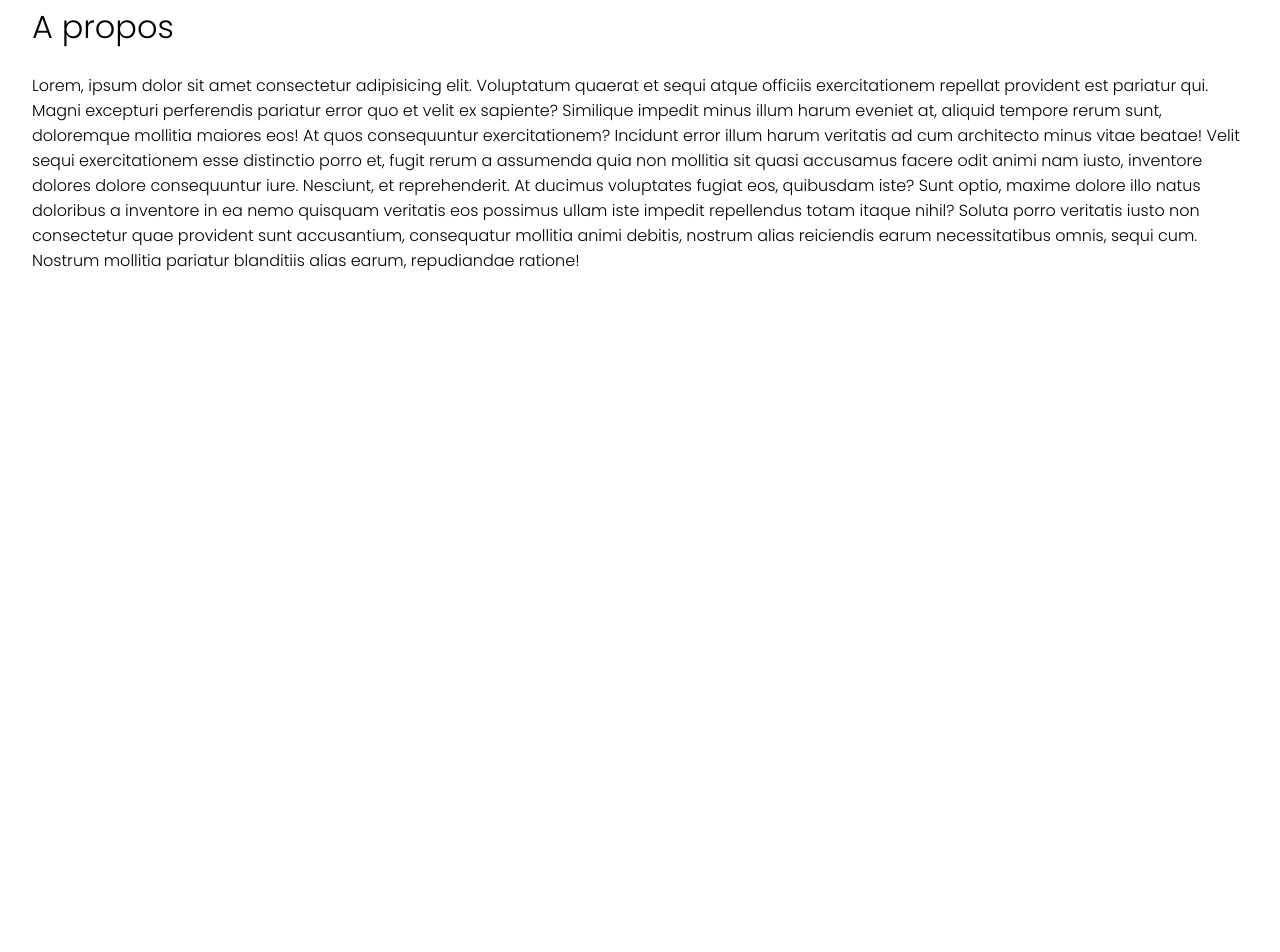
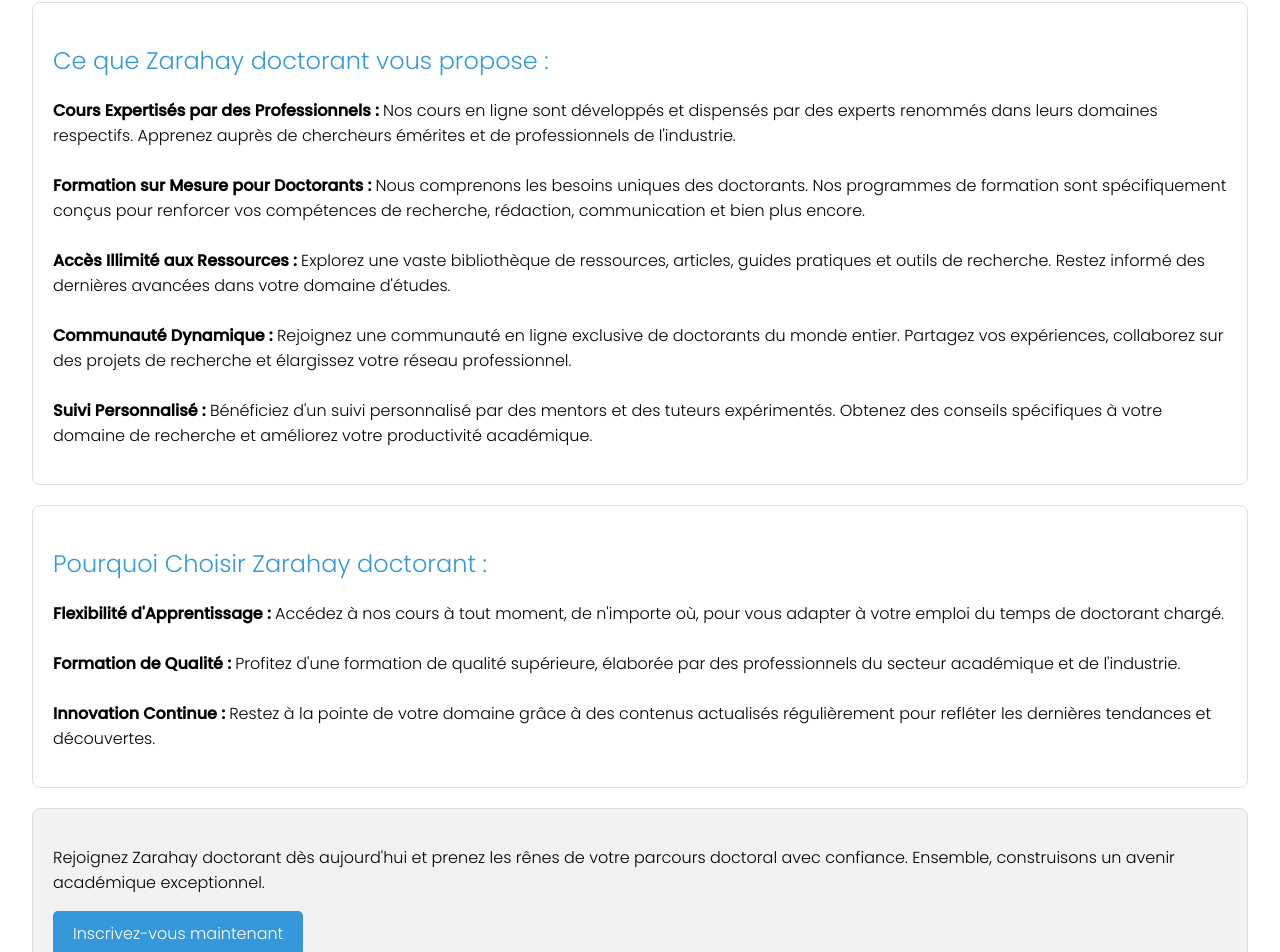
Before and after one commit to Tsiory15/Zarahay_doctorant, a React (Create React App) app in the folder frontend/: page / in a window 1280 px wide. Shown: the part 926-1878 px from the top of the page. Before the commit the page ends 1247 px from the top, so only its background shows below. Built offline with nearby package versions, Linux system fonts and the light colour scheme; no server answers.

Commit message:
adjust expiration

```diff
--- a/frontend/package.json
+++ b/frontend/package.json
@@ -3,6 +3,7 @@
   "version": "0.1.0",
   "private": true,
   "dependencies": {
+    "@emailjs/browser": "^3.12.1",
     "@testing-library/jest-dom": "^5.17.0",
     "@testing-library/react": "^13.4.0",
     "@testing-library/user-event": "^13.5.0",
@@ -11,9 +12,11 @@
     "bootstrap": "^5.3.2",
     "flv.js": "^1.6.2",
     "js-cookie": "^3.0.5",
+    "ms": "^2.1.3",
     "react": "^18.2.0",
     "react-bootstrap": "^2.9.0",
     "react-dom": "^18.2.0",
+    "react-hook-form": "^7.49.3",
     "react-icons": "^4.11.0",
     "react-live": "^4.1.5",
     "react-media-recorder": "^1.6.6",
--- a/frontend/src/Admin_page/InsertModule.jsx
+++ b/frontend/src/Admin_page/InsertModule.jsx
@@ -40,6 +40,7 @@
         axios.post('http://localhost:8081/upload',formData)
         .then(res => {
             if(res.data.Status === "Success"){
+                window.location.reload(true)
                 console.log("Success")
             }else{
                 console.log("Failed")
--- a/frontend/src/App.css
+++ b/frontend/src/App.css
@@ -35,3 +35,13 @@
  textarea{
   resize: none;
  }
+
+footer {
+  background-color: #333;
+  color: #fff;
+  text-align: center;
+  padding: 2px;
+  /* position: fixed; */
+  bottom: 0;
+  width: 100%;
+}
--- a/frontend/src/App.js
+++ b/frontend/src/App.js
@@ -20,6 +20,7 @@
 import Forgotpass from './Client_page/Forgotpass';
 import SwitchPage from './SwitchPage';
 import Changepassword from './Client_page/Changepassword';
+import Contact from './Client_page/Contact';
 
 function App() {
   return (
@@ -42,8 +43,12 @@
         <Route path='/pagenotfound' element={<div><PagenotFound/></div>}></Route>
         <Route path='/ForgotPassword' element={<div><Forgotpass/></div>}></Route>
         <Route path='/ChangePassword' element={<div><Changepassword/></div>}></Route>
+        <Route path='/Contact' element={<div><Contact/></div>}></Route>
         <Route path='/Validation' element={<div><AdminHeader/><Validation/></div>}></Route>
       </Routes>
+      {/* <footer>
+        <p>&copy; Copyright CIDST 2023</p>
+    </footer> */}
     </BrowserRouter>
   );
 }
--- /dev/null
+++ b/frontend/src/Client_page/Contact.css
@@ -0,0 +1,41 @@
+.contact-container {
+    max-width: 600px;
+    margin: 0 auto;
+    padding: 20px;
+    border: 1px solid #ddd;
+    border-radius: 8px;
+    box-shadow: 0 0 10px rgba(0, 0, 0, 0.1);
+  }
+  .contact_form{
+    display: flex;
+    flex-direction: column;
+  }
+  .contact_form input,
+  .contact_form textarea {
+  width: 100%;
+  padding: 10px;
+  margin-bottom: 20px;
+  border: 1px solid #ddd;
+  border-radius: 4px;
+}
+
+  .contact-container h2 {
+    color: #333;
+    text-align: center;
+  }
+
+  .contact_btn {
+    background-color: #3498db;
+    color: #fff;
+    padding: 10px;
+    border: none;
+    border-radius: 4px;
+    margin: 3rem 0;
+    cursor: pointer;
+  }
+
+  .contact_btn:hover {
+    background-color: #258cd1;
+  }
+
+  /* Ajoutez d'autres styles selon vos besoins */
--- /dev/null
+++ b/frontend/src/Client_page/Contact.jsx
@@ -0,0 +1,41 @@
+import React, { useState } from 'react';
+import './Contact.css'; // Assurez-vous de créer un fichier CSS pour le style
+
+const Contact = () => {
+  // Utilisation de useState pour gérer les champs du formulaire
+  const [nom, setNom] = useState('');
+  const [email, setEmail] = useState('');
+  const [message, setMessage] = useState('');
+
+  // Gestionnaire pour soumettre le formulaire
+  const handleSubmit = (e) => {
+    e.preventDefault();
+
+    // Vous pouvez traiter les données du formulaire ici (envoyer à un serveur, etc.)
+    console.log('Nom:', nom);
+    console.log('Email:', email);
+    console.log('Message:', message);
+
+    // Réinitialiser les champs du formulaire après la soumission
+    setNom('');
+    setEmail('');
+    setMessage('');
+  };
+
+  return (
+    <div className="contact-container">
+      <h2>Contactez-nous</h2>
+      <form className='contact_form' onSubmit={handleSubmit}>
+        <p>Nom : </p>
+          <input type="text" value={nom} onChange={(e) => setNom(e.target.value)} />
+          <p>E-mail : </p>
+          <input type="email" value={email} onChange={(e) => setEmail(e.target.value)} />
+          <p>Message : </p>
+          <textarea value={message} onChange={(e) => setMessage(e.target.value)} />
+        <button className='contact_btn' type="submit">Envoyer</button>
+      </form>
+    </div>
+  );
+};
+
+export default Contact;
--- a/frontend/src/Client_page/Home.jsx
+++ b/frontend/src/Client_page/Home.jsx
@@ -1,5 +1,6 @@
 import React from 'react'
 import './home.css'
+import { Link } from 'react-router-dom'
 
 const Home = () => {
     return (
@@ -8,17 +9,44 @@
             <div className="body1_container">
                 <div className="content">
                     <h1>Bienvenue sur le site de formation en ligne<br/><span>Zarahay doctorant</span></h1>
-                    <button className='btn'>Commencez</button>
+                    {/* <button className='btn'>Commencez</button> */}
                 </div>
                 </div>
             </div>
             <div className='body2'>
-                <h1>A propos</h1>
-                <p>Lorem, ipsum dolor sit amet consectetur adipisicing elit. Voluptatum quaerat et sequi atque officiis exercitationem repellat provident est pariatur qui. Magni excepturi perferendis pariatur error quo et velit ex sapiente?
-                Similique impedit minus illum harum eveniet at, aliquid tempore rerum sunt, doloremque mollitia maiores eos! At quos consequuntur exercitationem? Incidunt error illum harum veritatis ad cum architecto minus vitae beatae!
-                Velit sequi exercitationem esse distinctio porro et, fugit rerum a assumenda quia non mollitia sit quasi accusamus facere odit animi nam iusto, inventore dolores dolore consequuntur iure. Nesciunt, et reprehenderit.
-                At ducimus voluptates fugiat eos, quibusdam iste? Sunt optio, maxime dolore illo natus doloribus a inventore in ea nemo quisquam veritatis eos possimus ullam iste impedit repellendus totam itaque nihil?
-                Soluta porro veritatis iusto non consectetur quae provident sunt accusantium, consequatur mollitia animi debitis, nostrum alias reiciendis earum necessitatibus omnis, sequi cum. Nostrum mollitia pariatur blanditiis alias earum, repudiandae ratione!</p>
+                <div>
+    <section class="features">
+        <h2>Ce que Zarahay doctorant vous propose :</h2>
+        <p>
+       <span style={{fontWeight:'bold'}}>Cours Expertisés par des Professionnels : </span>Nos cours en ligne sont développés et dispensés par des experts renommés dans leurs domaines respectifs. Apprenez auprès de chercheurs émérites et de professionnels de l'industrie. <br />
+       <span></span><br />
+
+       <span style={{fontWeight:'bold'}}>Formation sur Mesure pour Doctorants : </span>Nous comprenons les besoins uniques des doctorants. Nos programmes de formation sont spécifiquement conçus pour renforcer vos compétences de recherche, rédaction, communication et bien plus encore. <br />
+       <span></span><br />
+       <span style={{fontWeight:'bold'}}>Accès Illimité aux Ressources : </span>Explorez une vaste bibliothèque de ressources, articles, guides pratiques et outils de recherche. Restez informé des dernières avancées dans votre domaine d'études. <br />
+       <span></span><br />
+       <span style={{fontWeight:'bold'}}>Communauté Dynamique : </span>Rejoignez une communauté en ligne exclusive de doctorants du monde entier. Partagez vos expériences, collaborez sur des projets de recherche et élargissez votre réseau professionnel. <br />
+       <span></span><br />
+       <span style={{fontWeight:'bold'}}>Suivi Personnalisé : </span>Bénéficiez d'un suivi personnalisé par des mentors et des tuteurs expérimentés. Obtenez des conseils spécifiques à votre domaine de recherche et améliorez votre productivité académique. <br />
+        </p>
+    </section>
+
+    <section class="why-choose">
+        <h2>Pourquoi Choisir Zarahay doctorant :</h2>
+        <p>
+        <span style={{fontWeight:'bold'}}>Flexibilité d'Apprentissage : </span>Accédez à nos cours à tout moment, de n'importe où, pour vous adapter à votre emploi du temps de doctorant chargé. <br />
+        <span></span><br />
+        <span style={{fontWeight:'bold'}}>Formation de Qualité : </span>Profitez d'une formation de qualité supérieure, élaborée par des professionnels du secteur académique et de l'industrie. <br />
+        <span></span><br />
+        <span style={{fontWeight:'bold'}}>Innovation Continue : </span>Restez à la pointe de votre domaine grâce à des contenus actualisés régulièrement pour refléter les dernières tendances et découvertes. <br />
+        </p>
+    </section>
+
+    <section class="call-to-action">
+        <p>Rejoignez Zarahay doctorant dès aujourd'hui et prenez les rênes de votre parcours doctoral avec confiance. Ensemble, construisons un avenir académique exceptionnel.</p>
+        <Link to={'/Create'}>Inscrivez-vous maintenant</Link>
+    </section>
+</div>
             </div>
             </div>
     )
--- a/frontend/src/Client_page/Voirplus.jsx
+++ b/frontend/src/Client_page/Voirplus.jsx
@@ -6,6 +6,7 @@
 import {MoonLoader} from 'react-spinners'
 import Cookies from 'js-cookie'
 import NoFound from '../NoFound'
+
 
 const Voirplus = () => {
   axios.defaults.withCredentials = true;
@@ -54,21 +55,24 @@
   //Inscription au cours
   const inscription = () => {
     Swal.fire({
-      title: 'Are you sure?',
-      text: "You won't be able to revert this!",
+      title: 'Inscription a une formation',
+      text: "Etes vous sur de vouloir s'inscrire a cette formation",
       icon: 'warning',
       showCancelButton: true,
       confirmButtonColor: '#3085d6',
       cancelButtonColor: '#d33',
-      confirmButtonText: 'Yes!'
+      confirmButtonText: 'Oui',
+      cancelButtonText:'Non'
   }).then((result) => {
   if (result.isConfirmed) {
     const expiration = dataFormation.expiration+dataFormation.unite
     axios.post('http://localhost:8081/inscription',{id,name,expiration})
-    .then(res => {window.location.reload(true)})
+    .then(res => {
+      window.location.reload(true)
+    })
     .catch(err => console.log(err))
     Swal.fire(
-      {   text:"Task failed successfully",
+      {   text:"Insription effectué avec succès",
           showConfirmButton:false,
           icon:'success',
       }
--- a/frontend/src/Client_page/home.css
+++ b/frontend/src/Client_page/home.css
@@ -44,3 +44,27 @@
     background-color:#00471a00;
     transition: 0.2s;
 }
+.features, .why-choose, .call-to-action {
+    max-width: 100%;
+    margin: 20px auto;
+    padding: 20px;
+    border: 1px solid #ddd;
+    border-radius: 8px;
+}
+
+.features h2, .why-choose h2 {
+    color: #3498db;
+}
+
+.call-to-action {
+    background-color: #f2f2f2;
+}
+
+.call-to-action a {
+    display: inline-block;
+    padding: 10px 20px;
+    background-color: #3498db;
+    color: #fff;
+    text-decoration: none;
+    border-radius: 5px;
+}
--- a/frontend/src/header.css
+++ b/frontend/src/header.css
@@ -124,7 +124,7 @@
     }
 } */
 /* Mobile */
-@media (max-width:870px){
+@media (max-width:890px){
     .menu_main_container a{
         color: black;
     }
```
Also changed, not shown: frontend/src/Admin_page/Validation.jsx (+8 -3 lines), frontend/src/Header.jsx (+6 -3 lines), 2 other files (tests, documents, lock files or other folders).
